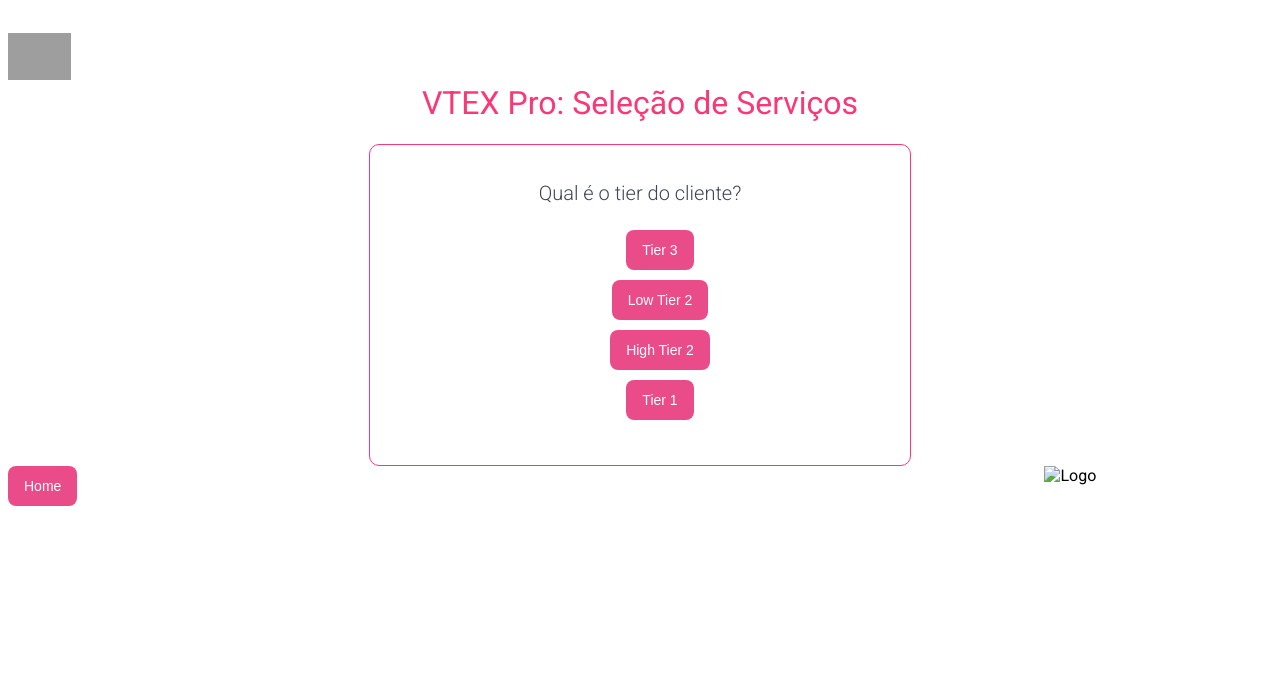
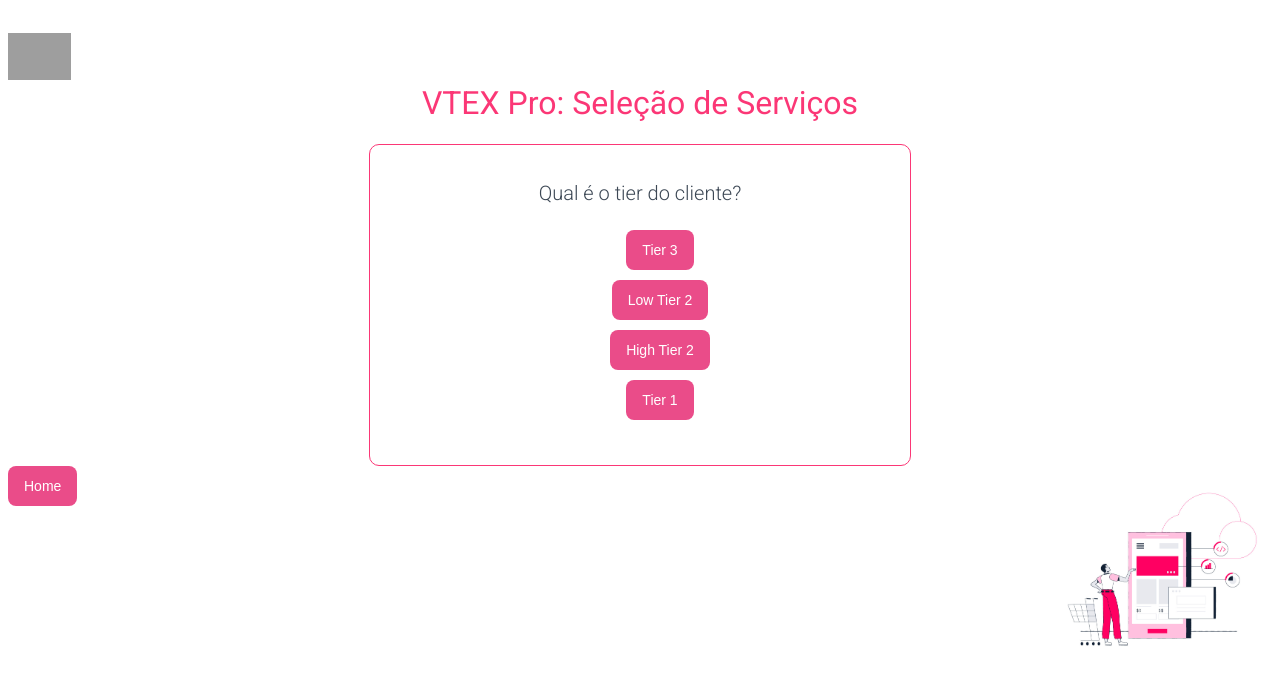
Before and after one commit to edubarbo/questionario, a plain HTML site: page quiz.html in a window 1280 px wide. Drawn offline with Linux system fonts and the light colour scheme; grey boxes are pictures that could not be loaded.

Commit message:
Update quiz.html

```diff
--- a/quiz.html
+++ b/quiz.html
@@ -25,7 +25,7 @@
         <h2 id="question"></h2>
         <ul id="choices"></ul>
     </div>
-    <img class='vtex-ilust' src="\Assets\vtex-ilust.jpg" alt="Logo">
+    <img class='vtex-ilust' src="vtex-ilust.jpg" alt="Logo">
 
     <div class="home-button">
         <button onclick="window.location.href='index.html'">Home</button>
```
